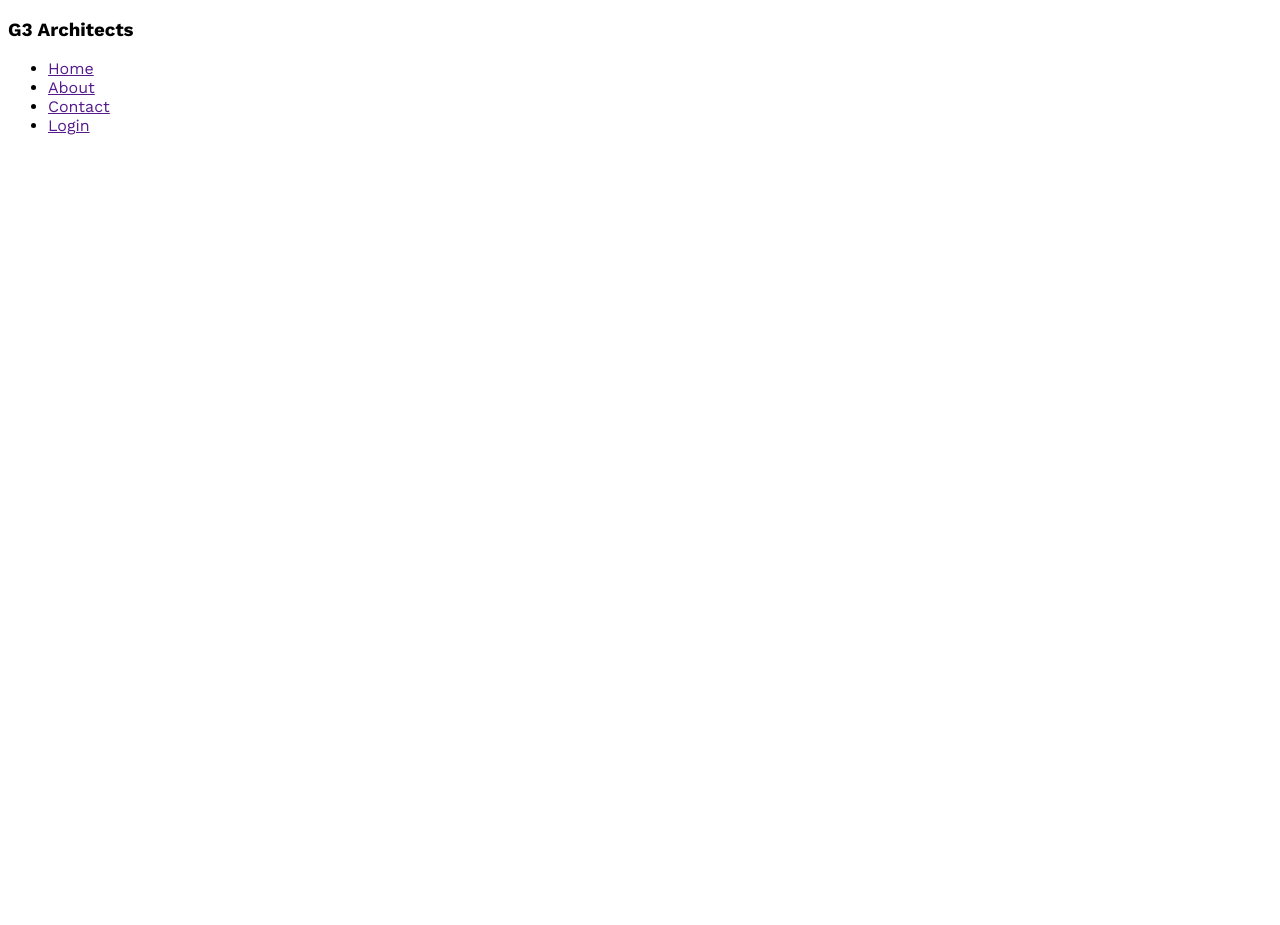
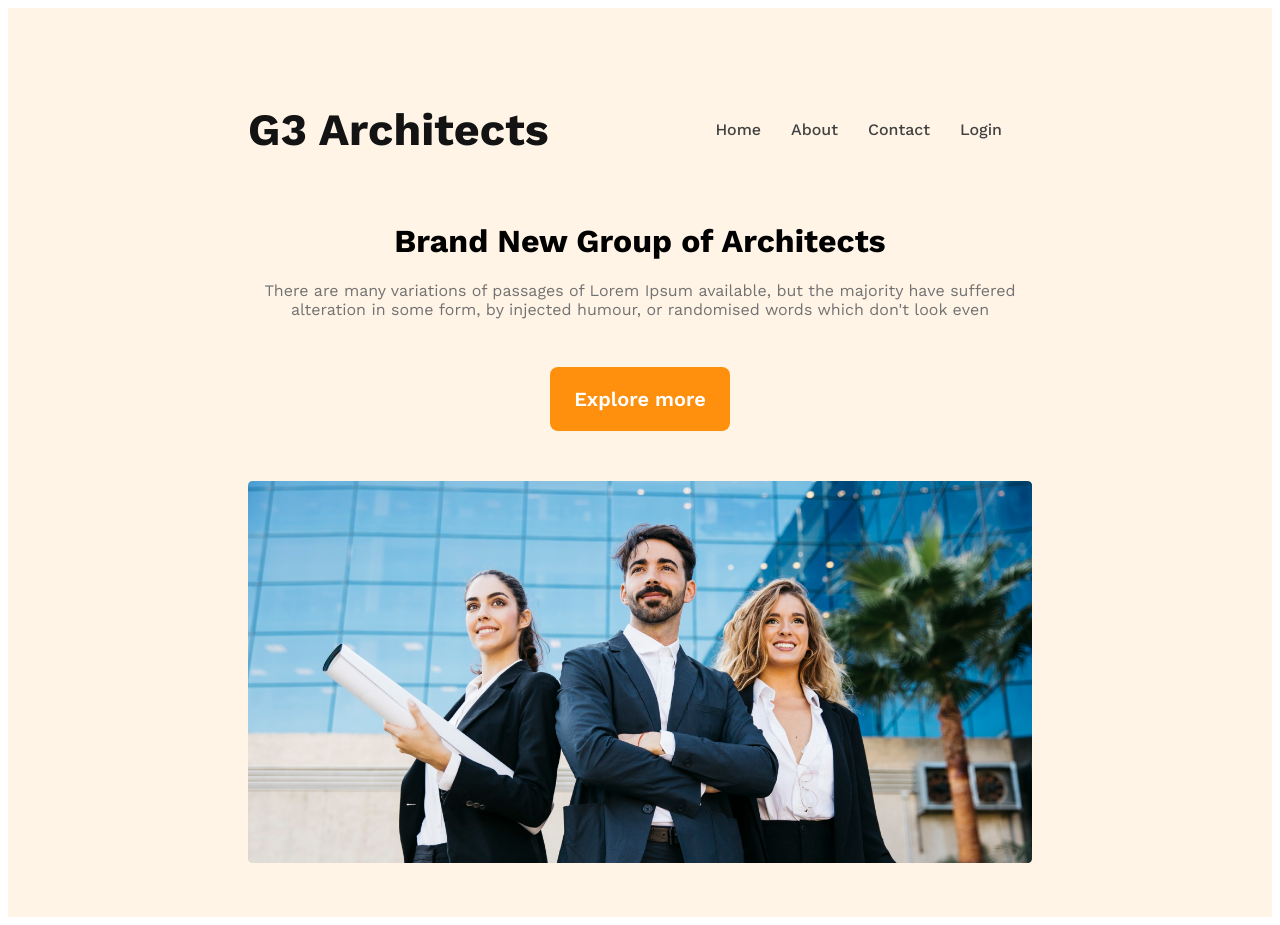
Before and after one commit to Towhid88/g3-architect-website, a plain HTML site: page index.html in a window 1280 px wide. Before the commit the page ends 800 px from the top, so only its background shows below. Drawn offline with nearby package versions, Linux system fonts and the light colour scheme.

Commit message:
resposive for small and medium devices

```diff
--- a/index.html
+++ b/index.html
@@ -1,15 +1,17 @@
 <!DOCTYPE html>
 <html lang="en">
+
 <head>
     <meta charset="UTF-8">
     <meta name="viewport" content="width=device-width, initial-scale=1.0">
     <title>Document</title>
     <link rel="stylesheet" href="styles/architect.css">
 </head>
+
 <body>
     <header>
         <nav>
-    <h3>G3 Architects</h3>
+            <h3 class="nav-title">G3 Architects</h3>
             <ul>
                 <li><a href="">Home</a></li>
                 <li><a href="">About</a></li>
@@ -17,6 +19,16 @@
                 <li><a href="">Login</a></li>
             </ul>
         </nav>
+        <div class="banner">
+            <div class="banner-content">
+                <h1 class="banner-tiltle">Brand New Group of Architects</h1>
+                <p class="banner-description">There are many variations of passages of Lorem Ipsum available, but the
+                    majority have suffered alteration in some form, by injected humour, or randomised words which don't
+                    look even</p>
+                <button class="btn-primary">Explore more</button>
+            </div>
+            <img src="images/banner.png" alt="">
+        </div>
     </header>
     <main>
 
@@ -25,4 +37,5 @@
 
     </footer>
 </body>
+
 </html>
--- a/styles/architect.css
+++ b/styles/architect.css
@@ -1,7 +1,93 @@
-
+/* Shared Styles */
   @import url('https://fonts.googleapis.com/css2?family=Open+Sans:wght@400;700;800&family=Work+Sans:wght@400;500;600;700;800&display=swap');
 
   *{
     font-family: 'Open Sans', sans-serif;
 font-family: 'Work Sans', sans-serif;
   }
+  .btn-primary{
+    border-radius: 8px;
+background: #FF900E;
+width: 180px;
+height: 64px;
+flex-shrink: 0;
+color: #FFF;
+text-align: center;
+font-family: Work Sans;
+font-size: 20px;
+font-weight: 600;
+border: none;
+margin-top: 32px;
+margin-bottom: 50px;
+cursor: pointer;
+  }
+  /* Header Styles */
+  header{
+    background: rgba(255, 144, 14, 0.10);
+    padding: 50px 240px;
+  }
+  nav{
+    display: flex;
+    justify-content: space-between;
+    align-items: center;
+  }
+  .nav-title{
+    font-size: 2.8rem;
+    font-weight: 700;
+    color: #131313;
+  }
+  nav > ul {
+    display: flex;
+  }
+  nav li{
+    list-style: none;
+    margin-right: 30px;
+    font-weight: 500;
+    font-size: 1rem;
+  }
+  nav li a{
+    text-decoration: none;
+    color: #424242;
+  }
+  /* banner styles */
+  .banner-content{
+    max-width: 800px;
+    text-align: center;
+    margin: 0 auto;
+  }
+  .banner-title{
+    font-size: 4rem;
+    font-weight: 700;
+    color: #131313;
+  }
+  .banner-description{
+    color: #727272;
+  }
+ .banner img{
+    width: 100%;
+ }
+
+
+
+
+ /* Responsive Media Query */
+ /* mobile devices */
+ @media screen and (max-width:576px) {
+    header{
+        padding: 20px;
+    }
+    nav{
+        flex-direction: column;
+    }
+ }
+
+ /* tablet or medium devices */
+ @media screen and (min-width:576px) and (max-width:960px) {
+    header{
+        padding: 50px;
+    }
+    nav{
+        flex-direction: column;
+    }
+
+ }
```
Lines whose indentation alone changed are shown as unchanged.
